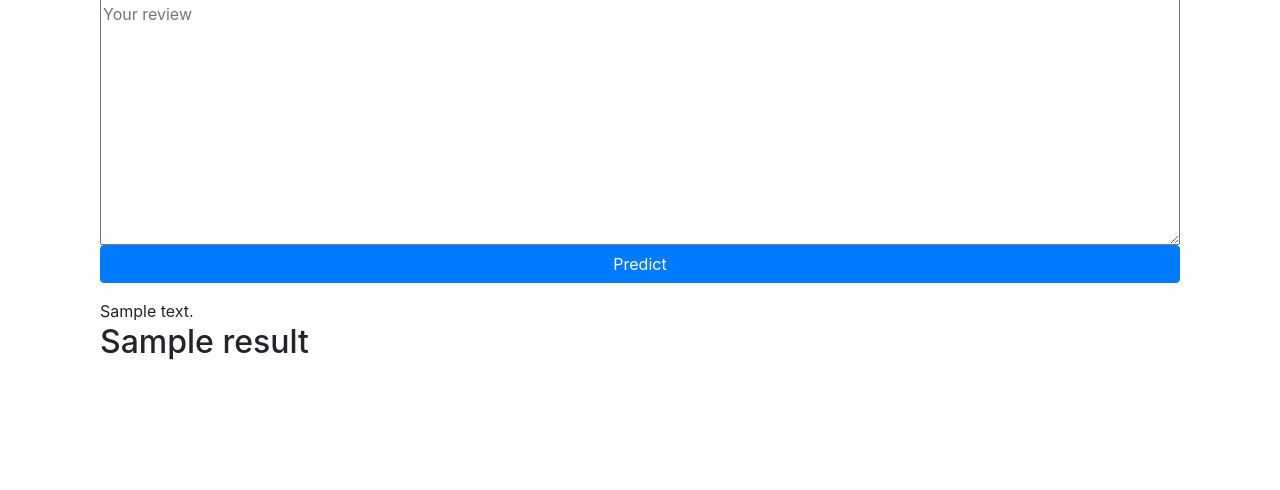
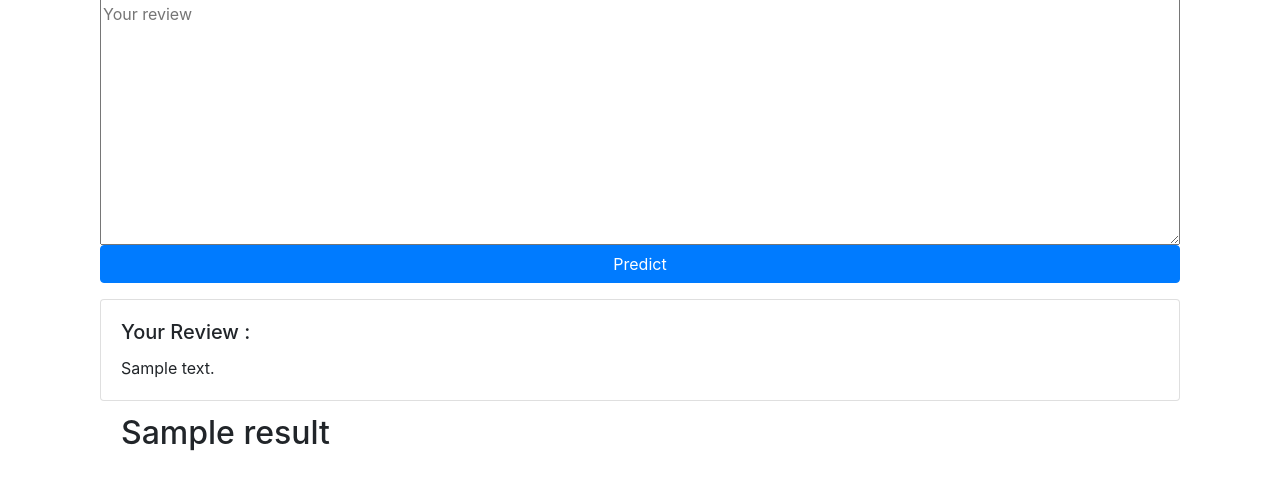
Before and after one commit to kstv364/Simple-Text-Classifier, a Flask app: template templates/index.html in a window 1280 px wide. Shown: the part 135-625 px from the top of the page. Run offline with Flask 2, Linux system fonts and the light colour scheme; the template is opened without the code that fills it: most values are stand-ins (such as "Sample title", 1, 10 or a date in 2020); some libraries are stand-ins or nearby versions.

Commit message:
UI improvements

```diff
--- a/app.py
+++ b/app.py
@@ -8,8 +8,6 @@ Created on Thu Jun 16 17:34:20 2020
 
 import tensorflow as tf
 import tensorflow_hub as hub
-
-MODEL_PATH = 'text.h5'
 
 
 # Flask utils
@@ -31,10 +29,12 @@ def predict():
         review = tf.convert_to_tensor([review])
         result = model.predict_classes(review)[0][0]
         if(result==0):
-            result = 'This is a not a good review'
+            result = 'This is a negative review'
+            tone = 'danger'
         else:
-            result = 'This is good review'
-    return render_template('index.html',review = request.form['user_review'],result=result)
+            result = 'This is a positive review'
+            tone = 'success'
+    return render_template('index.html',review = request.form['user_review'],result=result,tone= tone)
 
 
 @app.route('/', methods=['GET'])
--- a/templates/index.html
+++ b/templates/index.html
@@ -10,9 +10,20 @@
         </button>
     </form>
 
-    {% if result %} {{ review }}
+    {% if result %}
+
+    <div class="card">
+        <div class="card-body">
+          <h5 class="card-title">Your Review : </h5>
+          <p class="card-text">{{ review }}</p>
+        </div>
+      </div>
+
     <h2>
-        {{ result }}
+        <div class="alert alert-{{ tone }}" role="alert">
+            {{ result }}
+        </div>
+
     </h2>
     {% endif %}
 </div>
```
